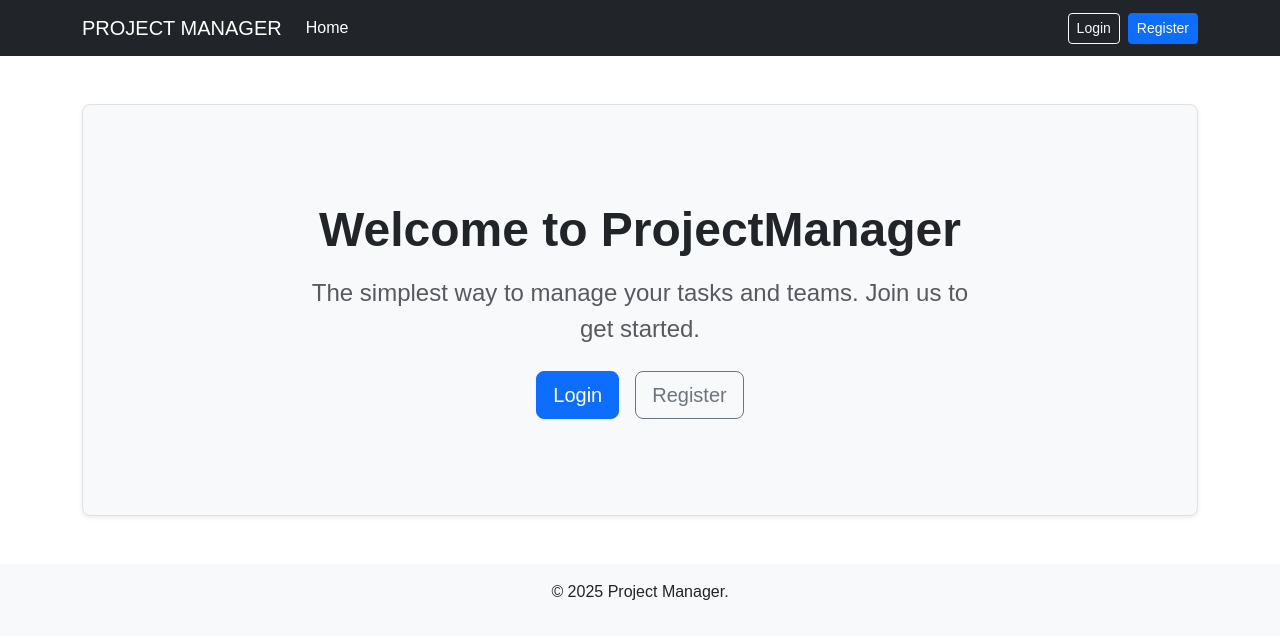
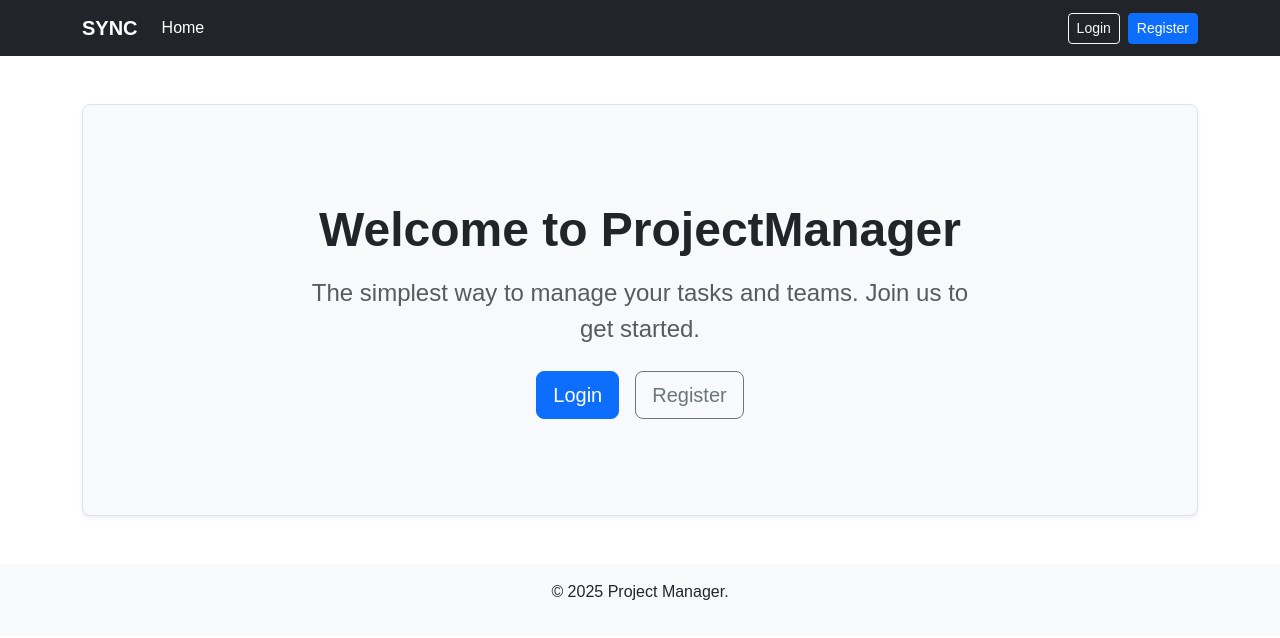
Before and after one commit to theavidstallion/project-manager-frontend, an Angular app: page / in a window 1280 px wide. Shown: the top 638 px of the page. Built offline with nearby package versions, Linux system fonts and the light colour scheme; a web font is replaced by a local one.

Commit message:
Refactor: Update webapp name.

```diff
--- a/src/app/shared/navbar/navbar.html
+++ b/src/app/shared/navbar/navbar.html
@@ -1,6 +1,6 @@
 <nav class="navbar navbar-expand-lg navbar-dark bg-dark">
   <div class="container">
-    <a class="navbar-brand" routerLink="/">PROJECT MANAGER</a>
+    <a class="navbar-brand" routerLink="/"><strong>SYNC</strong></a>
 
     <button class="navbar-toggler" type="button" data-bs-toggle="collapse" data-bs-target="#navbarNav">
       <span class="navbar-toggler-icon"></span>
```
